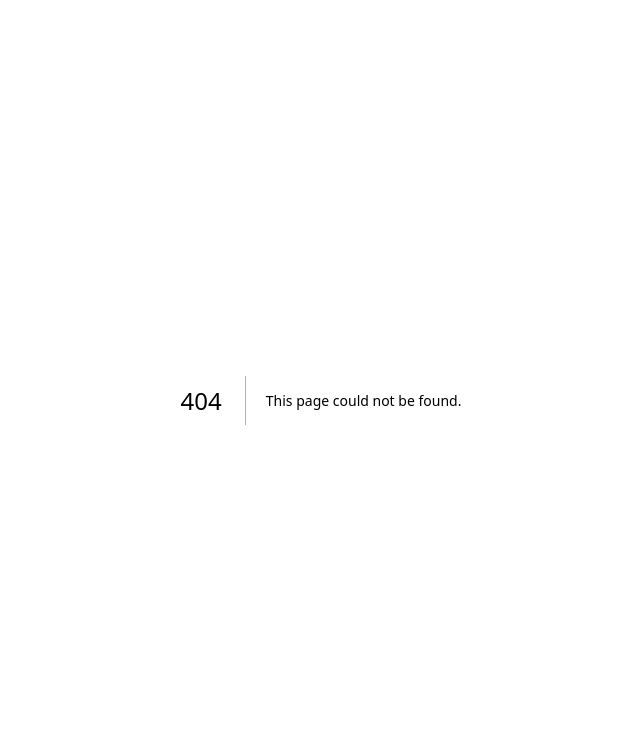
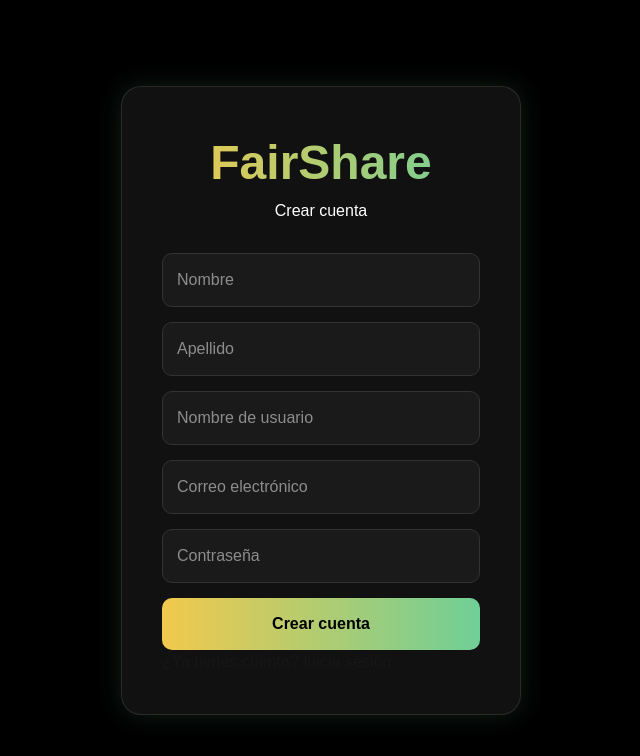
Before and after one commit to adrianlardin/Fairshare, a Next.js app in the folder frontend/: page /Register in a window 1280 px wide. Before the commit this address had no page. Shown: the top 756 px of the page, without its empty margins (319-959 px from the left). Built offline with nearby package versions, Linux system fonts and the light colour scheme.

Commit message:
Autenticación del frontend

```diff
--- /dev/null
+++ b/frontend/src/app/Home/home.css
@@ -0,0 +1,57 @@
+.home-container {
+  min-height: 100vh;
+  display: flex;
+  justify-content: center;
+  align-items: center;
+  background: #111;
+}
+
+.home-card {
+  width: 420px;
+  padding: 40px;
+  border-radius: 20px;
+  text-align: center;
+  background: #1b1b1b;
+  box-shadow: 0 0 30px rgba(111, 207, 151, 0.25);
+}
+
+.home-card h1 {
+  background: linear-gradient(
+    90deg,
+    #f2c94c,
+    #6fcf97
+  );
+
+  -webkit-background-clip: text;
+  -webkit-text-fill-color: transparent;
+
+  font-size: 42px;
+}
+
+.home-card h2 {
+  color: white;
+}
+
+.home-card p {
+  color: #ccc;
+}
+
+.menu-buttons {
+  display: flex;
+  flex-direction: column;
+  gap: 12px;
+  margin-top: 25px;
+}
+
+.menu-buttons button,
+.logout-btn {
+  padding: 12px;
+  border: none;
+  border-radius: 12px;
+  cursor: pointer;
+  font-size: 16px;
+}
+
+.logout-btn {
+  margin-top: 20px;
+}
--- a/frontend/src/app/Home/page.jsx
+++ b/frontend/src/app/Home/page.jsx
@@ -0,0 +1,61 @@
+"use client";
+
+import { useEffect } from "react";
+import { useRouter } from "next/navigation";
+import "./home.css";
+
+export default function Home() {
+  const router = useRouter();
+
+  useEffect(() => {
+    const token = localStorage.getItem("token");
+
+    if (!token) {
+      router.push("/Login");
+    }
+  }, []);
+
+  const user = JSON.parse(localStorage.getItem("user"));
+
+  const handleLogout = () => {
+    localStorage.removeItem("token");
+    localStorage.removeItem("user");
+
+    router.push("/Login");
+  };
+
+  return (
+    <div className="home-container">
+
+      <div className="home-card">
+
+        <h1>FairShare</h1>
+
+        <h2>Hola {user?.name} 👋</h2>
+
+        <p>Bienvenida de nuevo</p>
+
+        <div className="menu-buttons">
+
+          <button>👥 Mis grupos</button>
+
+          <button>💰 Gastos</button>
+
+          <button>📊 Resumen</button>
+
+          <button>⚙️ Mi perfil</button>
+
+        </div>
+
+        <button
+          className="logout-btn"
+          onClick={handleLogout}
+        >
+          🚪 Cerrar sesión
+        </button>
+
+      </div>
+
+    </div>
+  );
+}
--- /dev/null
+++ b/frontend/src/app/Login/login.css
@@ -0,0 +1,78 @@
+.login-container {
+    min-height: 100vh;
+    display: flex;
+    justify-content: center;
+    align-items: center;
+    background-color: #000;
+}
+
+.login-card {
+    width: 400px;
+    padding: 40px;
+    border-radius: 20px;
+    background: #111;
+    border: 1px solid rgba(255,255,255,0.1);
+    box-shadow: 0 0 25px rgba(111, 207, 151, 0.15);
+}
+
+.login-card h1 {
+    text-align: center;
+    font-size: 3rem;
+    font-weight: bold;
+    background: linear-gradient(
+        90deg,
+        #F2C94C,
+        #6FCF97
+    );
+    -webkit-background-clip: text;
+    -webkit-text-fill-color: transparent;
+}
+
+.login-card h2 {
+    text-align: center;
+    color: white;
+    margin-bottom: 30px;
+}
+
+.login-card input {
+    width: 100%;
+    padding: 14px;
+    margin-bottom: 15px;
+    border-radius: 10px;
+    border: 1px solid #333;
+    background: #1a1a1a;
+    color: white;
+}
+
+.login-card input:focus {
+    outline: none;
+    border-color: #6FCF97;
+    box-shadow: 0 0 10px rgba(111, 207, 151, 0.4);
+}
+
+.login-card button {
+    width: 100%;
+    padding: 14px;
+    border: none;
+    border-radius: 10px;
+    font-weight: bold;
+    cursor: pointer;
+    background: linear-gradient(
+        90deg,
+        #F2C94C,
+        #6FCF97
+    );
+    color: #000;
+    transition: 0.3s;
+}
+
+.login-card button:hover {
+    transform: translateY(-2px);
+}
+
+.error-message {
+  color: #ff4d4d;
+  margin-top: 15px;
+  text-align: center;
+  font-size: 14px;
+}
--- a/frontend/src/app/Login/page.jsx
+++ b/frontend/src/app/Login/page.jsx
@@ -1 +1,80 @@
-dfskjhgdfsjkhg
+"use client";
+
+import { useState } from "react";
+import "./login.css";
+import { useRouter } from "next/navigation";
+
+export default function Login() {
+  const [email, setEmail] = useState("");
+  const [password, setPassword] = useState("");
+  const [error, setError] = useState("");
+  const router = useRouter();
+ const handleLogin = async () => {
+  setError("");
+
+  try {
+    const response = await fetch("http://127.0.0.1:5000/login", {
+      method: "POST",
+      headers: {
+        "Content-Type": "application/json",
+      },
+      body: JSON.stringify({
+        email,
+        password,
+      }),
+    });
+
+    const data = await response.json();
+
+    if (!response.ok) {
+      setError(data.error);
+      return;
+    }
+
+    console.log("Login correcto");
+    console.log(data);
+
+localStorage.setItem("token", data.token);
+localStorage.setItem("user", JSON.stringify(data.user));
+
+router.push("/Home");
+
+  } catch (err) {
+    setError("Error al conectar con el servidor");
+  }
+};
+  return (
+    <div className="login-container">
+      <div className="login-card">
+        <h1>FairShare</h1>
+        <h2>Bienvenido de nuevo</h2>
+
+        <input
+          type="email"
+          placeholder="Correo electrónico"
+          value={email}
+          onChange={(e) => setEmail(e.target.value)}
+        />
+
+        <input
+          type="password"
+          placeholder="Contraseña"
+          value={password}
+          onChange={(e) => setPassword(e.target.value)}
+        />
+
+        <button onClick={handleLogin}>
+            Iniciar sesión
+        </button>
+
+<p
+  onClick={() => router.push("/Register")}
+  style={{ cursor: "pointer" }}
+>
+  ¿No tienes cuenta? Regístrate
+</p>
+        {error && <p className="error-message">{error}</p>}
+      </div>
+    </div>
+  );
+}
--- /dev/null
+++ b/frontend/src/app/Register/page.jsx
@@ -0,0 +1,110 @@
+"use client";
+
+import { useState } from "react";
+import { useRouter } from "next/navigation";
+import "./register.css";
+
+export default function Register() {
+  const router = useRouter();
+
+  const [name, setName] = useState("");
+  const [lastName, setLastName] = useState("");
+  const [userName, setUserName] = useState("");
+  const [email, setEmail] = useState("");
+  const [password, setPassword] = useState("");
+  const [error, setError] = useState("");
+  const [success, setSuccess] = useState("");
+
+  const handleRegister = async () => {
+    setError("");
+    setSuccess("");
+
+    try {
+      const response = await fetch("http://127.0.0.1:5000/register", {
+        method: "POST",
+        headers: {
+          "Content-Type": "application/json",
+        },
+        body: JSON.stringify({
+          email,
+          password,
+          user_name: userName,
+          name,
+          last_name: lastName,
+        }),
+      });
+
+      const data = await response.json();
+
+      console.log("Respuesta:", data);
+      console.log("Status:", response.status);
+
+      if (!response.ok) {
+        setError(data.error);
+        return;
+      }
+
+      setSuccess("Usuario creado correctamente");
+
+      setTimeout(() => {
+        router.push("/Login");
+      }, 2000);
+
+    } catch (error) {
+      setError("Error al conectar con el servidor");
+    }
+  };
+
+  return (
+    <div className="register-container">
+      <div className="register-card">
+        <h1>FairShare</h1>
+        <h2>Crear cuenta</h2>
+
+        <input
+          type="text"
+          placeholder="Nombre"
+          value={name}
+          onChange={(e) => setName(e.target.value)}
+        />
+
+        <input
+          type="text"
+          placeholder="Apellido"
+          value={lastName}
+          onChange={(e) => setLastName(e.target.value)}
+        />
+
+        <input
+          type="text"
+          placeholder="Nombre de usuario"
+          value={userName}
+          onChange={(e) => setUserName(e.target.value)}
+        />
+
+        <input
+          type="email"
+          placeholder="Correo electrónico"
+          value={email}
+          onChange={(e) => setEmail(e.target.value)}
+        />
+
+        <input
+          type="password"
+          placeholder="Contraseña"
+          value={password}
+          onChange={(e) => setPassword(e.target.value)}
+        />
+
+        <button onClick={handleRegister}>Crear cuenta</button>
+
+        <p onClick={() => router.push("/Login")} style={{ cursor: "pointer" }}>
+          ¿Ya tienes cuenta? Inicia sesión
+        </p>
+        {error && <p className="error-message">{error}</p>}
+
+        {success && <p className="success-message">{success}</p>}
+      </div>
+    </div>
+  );
+}
--- /dev/null
+++ b/frontend/src/app/Register/register.css
@@ -0,0 +1,84 @@
+.register-container {
+    min-height: 100vh;
+    display: flex;
+    justify-content: center;
+    align-items: center;
+    background-color: #000;
+}
+
+.register-card {
+    width: 400px;
+    padding: 40px;
+    border-radius: 20px;
+    background: #111;
+    border: 1px solid rgba(255,255,255,0.1);
+    box-shadow: 0 0 25px rgba(111, 207, 151, 0.15);
+}
+
+.register-card h1 {
+    text-align: center;
+    font-size: 3rem;
+    font-weight: bold;
+    background: linear-gradient(
+        90deg,
+        #F2C94C,
+        #6FCF97
+    );
+    -webkit-background-clip: text;
+    -webkit-text-fill-color: transparent;
+}
+
+.register-card h2 {
+    text-align: center;
+    color: white;
+    margin-bottom: 30px;
+}
+
+.register-card input {
+    width: 100%;
+    padding: 14px;
+    margin-bottom: 15px;
+    border-radius: 10px;
+    border: 1px solid #333;
+    background: #1a1a1a;
+    color: white;
+}
+
+.register-card input:focus {
+    outline: none;
+    border-color: #6FCF97;
+    box-shadow: 0 0 10px rgba(111, 207, 151, 0.4);
+}
+
+.register-card button {
+    width: 100%;
+    padding: 14px;
+    border: none;
+    border-radius: 10px;
+    font-weight: bold;
+    cursor: pointer;
+    background: linear-gradient(
+        90deg,
+        #F2C94C,
+        #6FCF97
+    );
+    color: #000;
+    transition: 0.3s;
+}
+
+.register-card button:hover {
+    transform: translateY(-2px);
+}
+
+.error-message {
+  color: #ff4d4d;
+  text-align: center;
+  margin-top: 15px;
+}
+
+
+.success-message {
+  color: #7fd67f;
+  text-align: center;
+  margin-top: 15px;
+}
--- /dev/null
+++ b/frontend/src/app/page.jsx
@@ -0,0 +1,24 @@
+"use client";
+
+import { useRouter } from "next/navigation";
+
+export default function Landing() {
+
+  const router = useRouter();
+
+  return (
+    <div>
+
+      <h1>FairShare</h1>
+
+      <button onClick={() => router.push("/Login")}>
+        Iniciar sesión
+      </button>
+
+      <button onClick={() => router.push("/Register")}>
+        Registrarse
+      </button>
+
+    </div>
+  );
+}
```
